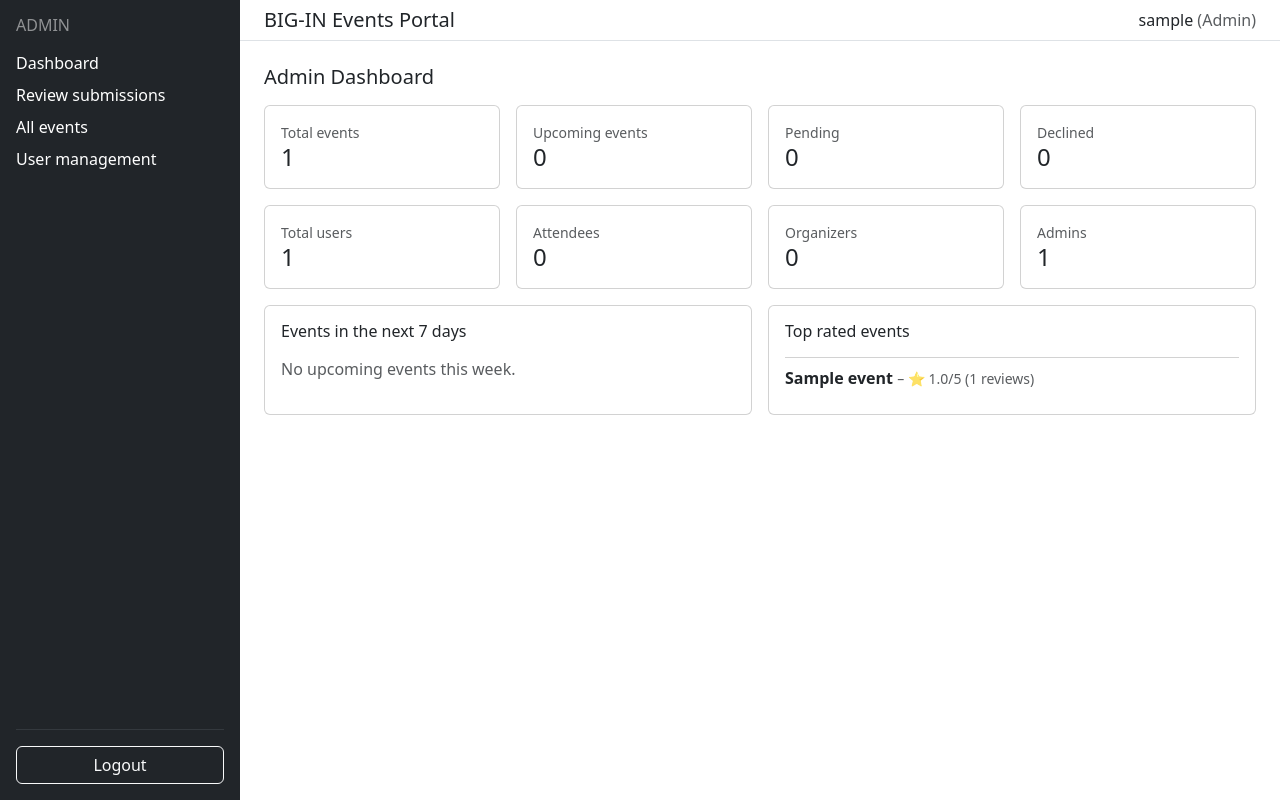
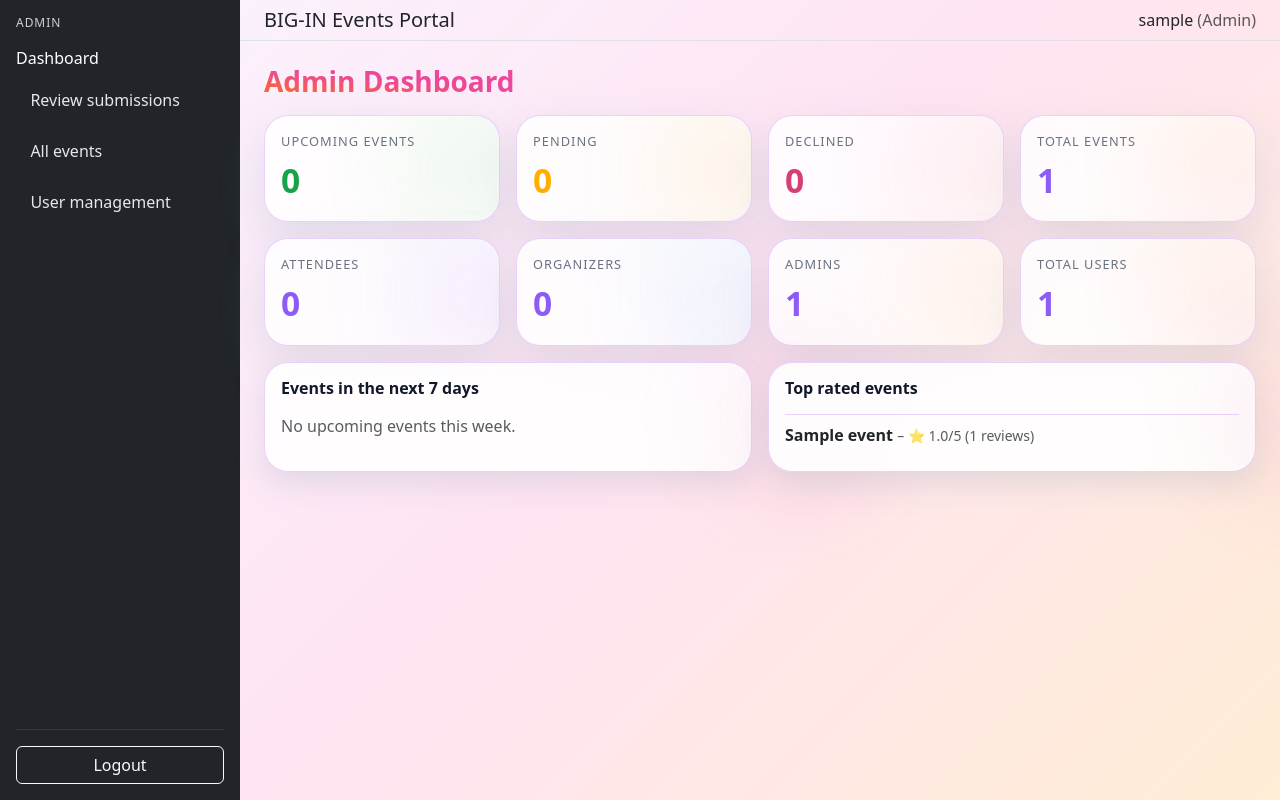
Before and after one commit to Nopd101/community_events_portal, a Django app: page /events/admin/dashboard/ in a window 1280 px wide; the page is wider, and only the part inside the window is pictured. Run offline with Django 5.2, Linux system fonts and the light colour scheme; a user stored in the database is signed in; tables that the repository leaves empty hold one stand-in row (values such as "Sample post").

Commit message:
dashboard style

```diff
--- a/community_events/settings.py
+++ b/community_events/settings.py
@@ -116,7 +116,10 @@ USE_TZ = True
 # Static files (CSS, JavaScript, Images)
 # https://docs.djangoproject.com/en/5.2/howto/static-files/
 
-STATIC_URL = 'static/'
+STATIC_URL = '/static/'
+STATICFILES_DIRS = []
+STATIC_ROOT = BASE_DIR / "staticfiles"
+
 
 # Default primary key field type
 # https://docs.djangoproject.com/en/5.2/ref/settings/#default-auto-field
--- /dev/null
+++ b/events/static/styles/dashboard.css
@@ -0,0 +1,179 @@
+body {
+  min-height: 100vh;
+  background: linear-gradient(135deg, #f9f5ff, #ffe4f3, #ffedd5);
+}
+
+.dashboard-title {
+  font-weight: 700;
+  font-size: 1.75rem;
+  background: linear-gradient(5deg, #f97316, #ec4899, #ec4899, #8b5cf6, #8b5cf6);
+  -webkit-background-clip: text;
+  background-clip: text;
+  color: transparent;
+}
+
+.dashboard-sidebar-title {
+  letter-spacing: .08em;
+  font-size: 0.75rem;
+  color: #f9fafb;
+  opacity: .8;
+}
+
+.dashboard-sidebar-nav {
+  margin-top: 0.75rem;
+}
+
+.sidebar-pill-link {
+  display: block;
+  padding: 0.6rem 0.9rem;
+  border-radius: 999px;
+  font-weight: 500;
+  color: #e5e7eb;
+  text-decoration: none;
+  transition: all 0.2s ease;
+}
+
+.sidebar-pill-link:hover {
+  background: linear-gradient(90deg, #f97316, #ec4899, #8b5cf6);
+  color: #fff;
+  box-shadow: 0 10px 25px rgba(139, 92, 246, 0.4);
+}
+
+.stat-card {
+  position: relative;
+  border-radius: 1.5rem;
+  border: 1px solid rgba(168, 85, 247, 0.25);
+  background: rgba(255, 255, 255, 0.85);
+  backdrop-filter: blur(18px);
+  box-shadow: 0 18px 45px rgba(148, 163, 184, 0.25);
+  overflow: hidden;
+}
+.stat-card::before {
+  content: "";
+  position: absolute;
+  right: -25%;
+  top: -25%;
+  width: 160px;
+  height: 160px;
+  border-radius: 999px;
+  background: radial-gradient(circle at 30% 30%, #f97316 20%, transparent 70%),
+              radial-gradient(circle at 70% 70%, #ec4899 20%, transparent 75%);
+  opacity: 0.10;
+  filter: blur(50px);
+}
+.stat-label {
+  font-size: 0.8rem;
+  text-transform: uppercase;
+  letter-spacing: .08em;
+  color: #6b7280;
+  margin-bottom: 0.25rem;
+}
+
+.stat-value {
+  font-size: 2.1rem;
+  font-weight: 700;
+}
+.value-purple {
+  color: #8b5cf6 !important;
+}
+
+.value-green {
+  color: #16a34a !important;
+}
+
+.value-yellow {
+  color: #ffae00 !important;
+}
+
+.value-orange {
+  color: #ea580c !important;
+}
+
+.value-red {
+  color: #d43f78 !important;
+}
+
+.value-blue {
+  color: #3b82f6 !important;
+}
+
+.value-pink {
+  color: #ec4899 !important;
+}
+
+.value-cyan {
+  color: #06b6d4 !important;
+}
+
+.stat-card-green::before {
+  background: radial-gradient(circle at 30% 30%, #22c55e, transparent),
+              radial-gradient(circle at 70% 70%, #a3e635, transparent);
+}
+
+.stat-card-yellow::before {
+  background: radial-gradient(circle at 30% 30%, #eab308, transparent),
+              radial-gradient(circle at 70% 70%, #f97316, transparent);
+}
+
+.stat-card-pink::before {
+  background: radial-gradient(circle at 30% 30%, #ec4899, transparent),
+              radial-gradient(circle at 70% 70%, #f97316, transparent);
+}
+
+.stat-card-purple::before {
+  background: radial-gradient(circle at 30% 30%, #8b5cf6, transparent),
+              radial-gradient(circle at 70% 70%, #a855f7, transparent);
+}
+
+.stat-card-blue::before {
+  background: radial-gradient(circle at 30% 30%, #38bdf8, transparent),
+              radial-gradient(circle at 70% 70%, #6366f1, transparent);
+}
+
+.stat-card-orange::before {
+  background: radial-gradient(circle at 30% 30%, #fb923c, transparent),
+              radial-gradient(circle at 70% 70%, #f97316, transparent);
+}
+
+.panel-card {
+  border-radius: 1.5rem;
+  border: 1px solid rgba(168, 85, 247, 0.25);
+  background: rgba(255, 255, 255, 0.9);
+  backdrop-filter: blur(14px);
+  box-shadow: 0 12px 30px rgba(148, 163, 184, 0.25);
+}
+.panel-card::before {
+
+  content: "";
+  position: absolute;
+  right: -25%;
+  top: -25%;
+  width: 160px;
+  height: 160px;
+  border-radius: 999px;
+  background: radial-gradient(circle at 30% 30%, #ea85bc 20%, transparent 70%),
+              radial-gradient(circle at 70% 70%, #981456 20%, transparent 75%);
+  opacity: 0.10;
+  filter: blur(50px);
+}
+
+.panel-title {
+  font-weight: 600;
+  font-size: 1rem;
+  color: #111827;
+}
+
+.panel-list {
+  margin-top: 0.75rem;
+  background: transparent !important;
+}
+
+.panel-list-item {
+  border: none;
+  padding-left: 0;
+  padding-right: 0;
+}
+ul.list-group.panel-list > li.list-group-item {
+  background-color: transparent !important;
+  border: none !important;
+}
--- a/events/templates/events/admin_dashboard.html
+++ b/events/templates/events/admin_dashboard.html
@@ -1,25 +1,25 @@
 {% extends "events/dashboard_base.html" %}
 
 {% block sidebar %}
-  <h6 class="text-uppercase text-white-50 mb-3">Admin</h6>
-  <ul class="nav flex-column gap-2">
+  <h6 class="text-uppercase mb-3 dashboard-sidebar-title">Admin</h6>
+  <ul class="nav flex-column gap-2 dashboard-sidebar-nav">
     <li class="nav-item">
       <a class="nav-link text-white p-0" href="{% url 'events:admin_dashboard' %}">
         Dashboard
       </a>
     </li>
     <li class="nav-item">
-      <a class="nav-link text-white p-0" href="{% url 'events:admin_review' %}">
+      <a class="nav-link sidebar-pill-link" href="{% url 'events:admin_review' %}">
         Review submissions
       </a>
     </li>
     <li class="nav-item">
-      <a class="nav-link text-white p-0" href="{% url 'events:admin_feedback_overview' %}">
+      <a class="nav-link sidebar-pill-link" href="{% url 'events:admin_feedback_overview' %}">
         All events
       </a>
     </li>
     <li class="nav-item">
-      <a class="nav-link text-white p-0" href="{% url 'events:admin_user_management' %}">
+      <a class="nav-link sidebar-pill-link" href="{% url 'events:admin_user_management' %}">
         User management
       </a>
     </li>
@@ -27,70 +27,70 @@
 {% endblock %}
 
 {% block main_content %}
-  <h5 class="mb-3">Admin Dashboard</h5>
+  <h5 class="mb-3 dashboard-title">Admin Dashboard</h5>
 
   <div class="row g-3 mb-3">
     <div class="col-md-3">
-      <div class="card p-3">
-        <div class="small text-muted">Total events</div>
-        <div class="h4 mb-0">{{ total_events }}</div>
+      <div class="card p-3 stat-card stat-card-green">
+        <div class="stat-label">Upcoming events</div>
+        <div class="stat-value value-green">{{ upcoming_events }}</div>
       </div>
     </div>
     <div class="col-md-3">
-      <div class="card p-3">
-        <div class="small text-muted">Upcoming events</div>
-        <div class="h4 mb-0">{{ upcoming_events }}</div>
+      <div class="card p-3 stat-card stat-card-yellow">
+        <div class="stat-label">Pending</div>
+        <div class="stat-value value-yellow">{{ pending_events }}</div>
       </div>
     </div>
     <div class="col-md-3">
-      <div class="card p-3">
-        <div class="small text-muted">Pending</div>
-        <div class="h4 mb-0">{{ pending_events }}</div>
+      <div class="card p-3 stat-card stat-card-pink">
+        <div class="stat-label">Declined</div>
+        <div class="stat-value value-red">{{ declined_events }}</div>
       </div>
     </div>
     <div class="col-md-3">
-      <div class="card p-3">
-        <div class="small text-muted">Declined</div>
-        <div class="h4 mb-0">{{ declined_events }}</div>
+      <div class="card p-3 stat-card">
+        <div class="stat-label">Total events</div>
+        <div class="stat-value value-purple">{{ total_events }}</div>
       </div>
     </div>
   </div>
 
   <div class="row g-3 mb-3">
     <div class="col-md-3">
-      <div class="card p-3">
-        <div class="small text-muted">Total users</div>
-        <div class="h4 mb-0">{{ total_users }}</div>
+      <div class="card p-3 stat-card stat-card-purple">
+        <div class="stat-label">Attendees</div>
+        <div class="stat-value value-purple">{{ attendees }}</div>
       </div>
     </div>
     <div class="col-md-3">
-      <div class="card p-3">
-        <div class="small text-muted">Attendees</div>
-        <div class="h4 mb-0">{{ attendees }}</div>
+      <div class="card p-3 stat-card stat-card-blue">
+        <div class="stat-label">Organizers</div>
+        <div class="stat-value value-purple">{{ organizers }}</div>
       </div>
     </div>
     <div class="col-md-3">
-      <div class="card p-3">
-        <div class="small text-muted">Organizers</div>
-        <div class="h4 mb-0">{{ organizers }}</div>
+      <div class="card p-3 stat-card stat-card-orange">
+        <div class="stat-label">Admins</div>
+        <div class="stat-value value-purple">{{ admins }}</div>
       </div>
     </div>
     <div class="col-md-3">
-      <div class="card p-3">
-        <div class="small text-muted">Admins</div>
-        <div class="h4 mb-0">{{ admins }}</div>
+      <div class="card p-3 stat-card">
+        <div class="stat-label">Total users</div>
+        <div class="stat-value value-purple">{{ total_users }}</div>
       </div>
     </div>
   </div>
 
   <div class="row g-3">
     <div class="col-md-6">
-      <div class="card p-3 h-100">
-        <h6>Events in the next 7 days</h6>
+      <div class="card p-3 h-100 panel-card">
+        <h6 class="panel-title">Events in the next 7 days</h6>
         {% if events_next_week %}
-          <ul class="list-group list-group-flush mt-2">
+          <ul class="list-group list-group-flush mt-2 panel-list">
             {% for e in events_next_week %}
-              <li class="list-group-item px-0">
+              <li class="list-group-item px-0 panel-list-item">
                 <strong>{{ e.title }}</strong>
                 <span class="text-muted small">– {{ e.date|date:"M d, Y" }}</span>
               </li>
@@ -103,10 +103,10 @@
     </div>
 
     <div class="col-md-6">
-      <div class="card p-3 h-100">
-        <h6>Top rated events</h6>
+      <div class="card p-3 h-100 panel-card">
+        <h6 class="panel-title">Top rated events</h6>
         {% if top_events %}
-          <ul class="list-group list-group-flush mt-2">
+          <ul class="list-group list-group-flush mt-2 panel-list">
             {% for avg, count, e in top_events %}
               <li class="list-group-item px-0">
                 <strong>{{ e.title }}</strong>
--- a/events/templates/events/dashboard_base.html
+++ b/events/templates/events/dashboard_base.html
@@ -17,12 +17,12 @@
     </div>
   </nav>
 
-  <div class="flex-grow-1 bg-white">
+  <div class="flex-grow-1 main-shell">
     <nav
       class="navbar navbar-light border-bottom px-4 py-2 d-flex justify-content-between align-items-center"
     >
       {% block topbar %}
-      <h5 class="mb-0">BIG-IN Events Portal</h5>
+      <h5 class="mb-0 portal-title">BIG-IN Events Portal</h5>
       <div>
         {{ request.user.username }}
         <span class="text-muted">({{ request.user.profile.role|title }})</span>
@@ -30,7 +30,7 @@
       {% endblock %}
     </nav>
 
-    <main class="p-4">{% block main_content %}{% endblock %}</main>
+    <main class="p-4 dashboard-page">{% block main_content %}{% endblock %}</main>
   </div>
 </div>
 {% endblock %}
--- a/templates/base.html
+++ b/templates/base.html
@@ -1,9 +1,11 @@
+{% load static %}
 <!DOCTYPE html>
 <html lang="en">
 <head>
   <meta charset="UTF-8">
   <title>{% block title %}Community Events{% endblock %}</title>
   <link href="https://cdn.jsdelivr.net/npm/bootstrap@5.3.3/dist/css/bootstrap.min.css" rel="stylesheet">
+  <link rel="stylesheet" href="{% static 'styles/dashboard.css' %}">
 </head>
 <body class="bg-light">
 
```
Also changed, not shown: events/templates/events/organizer_dashboard.html (+27 -27 lines).
